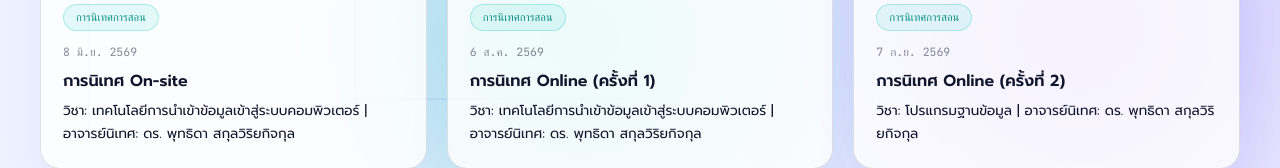
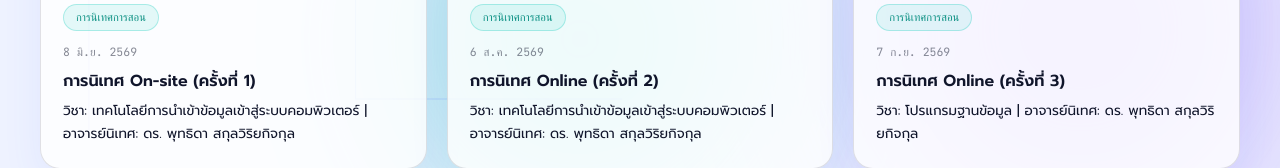
Before and after one commit to Pannawat2904/TeachTraining_Website, a Next.js app: page /activities in a window 1280 px wide. Shown: the part 621-789 px from the top of the page. Built offline with nearby package versions, Linux system fonts and the light colour scheme; a web font is replaced by a local one.

Commit message:
Update supervision titles to count 1 to 3 sequentially

```diff
--- a/src/data/siteData.ts
+++ b/src/data/siteData.ts
@@ -468,7 +468,7 @@ export const supervisions = {
   semester1: [
     {
       id: 1,
-      title: "การนิเทศ On-site",
+      title: "การนิเทศ On-site (ครั้งที่ 1)",
       date: "8 มิ.ย. 2569",
       subject: "เทคโนโลยีการนำเข้าข้อมูลเข้าสู่ระบบคอมพิวเตอร์",
       supervisor: "ดร. พุทธิดา สกุลวิริยกิจกุล",
@@ -480,7 +480,7 @@ export const supervisions = {
     },
     {
       id: 2,
-      title: "การนิเทศ Online (ครั้งที่ 1)",
+      title: "การนิเทศ Online (ครั้งที่ 2)",
       date: "6 ส.ค. 2569",
       subject: "เทคโนโลยีการนำเข้าข้อมูลเข้าสู่ระบบคอมพิวเตอร์",
       supervisor: "ดร. พุทธิดา สกุลวิริยกิจกุล",
@@ -488,7 +488,7 @@ export const supervisions = {
     },
     {
       id: 3,
-      title: "การนิเทศ Online (ครั้งที่ 2)",
+      title: "การนิเทศ Online (ครั้งที่ 3)",
       date: "7 ก.ย. 2569",
       subject: "โปรแกรมฐานข้อมูล",
       supervisor: "ดร. พุทธิดา สกุลวิริยกิจกุล",
```
